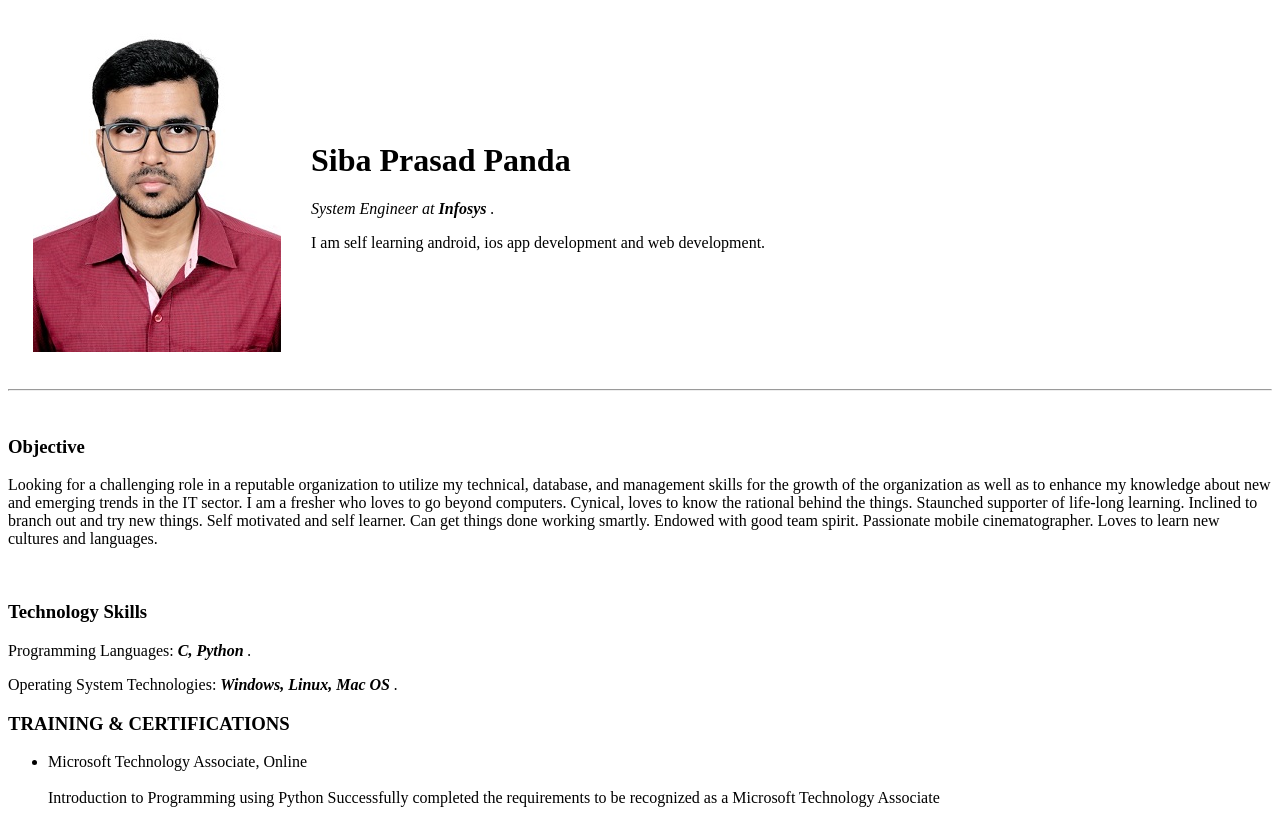
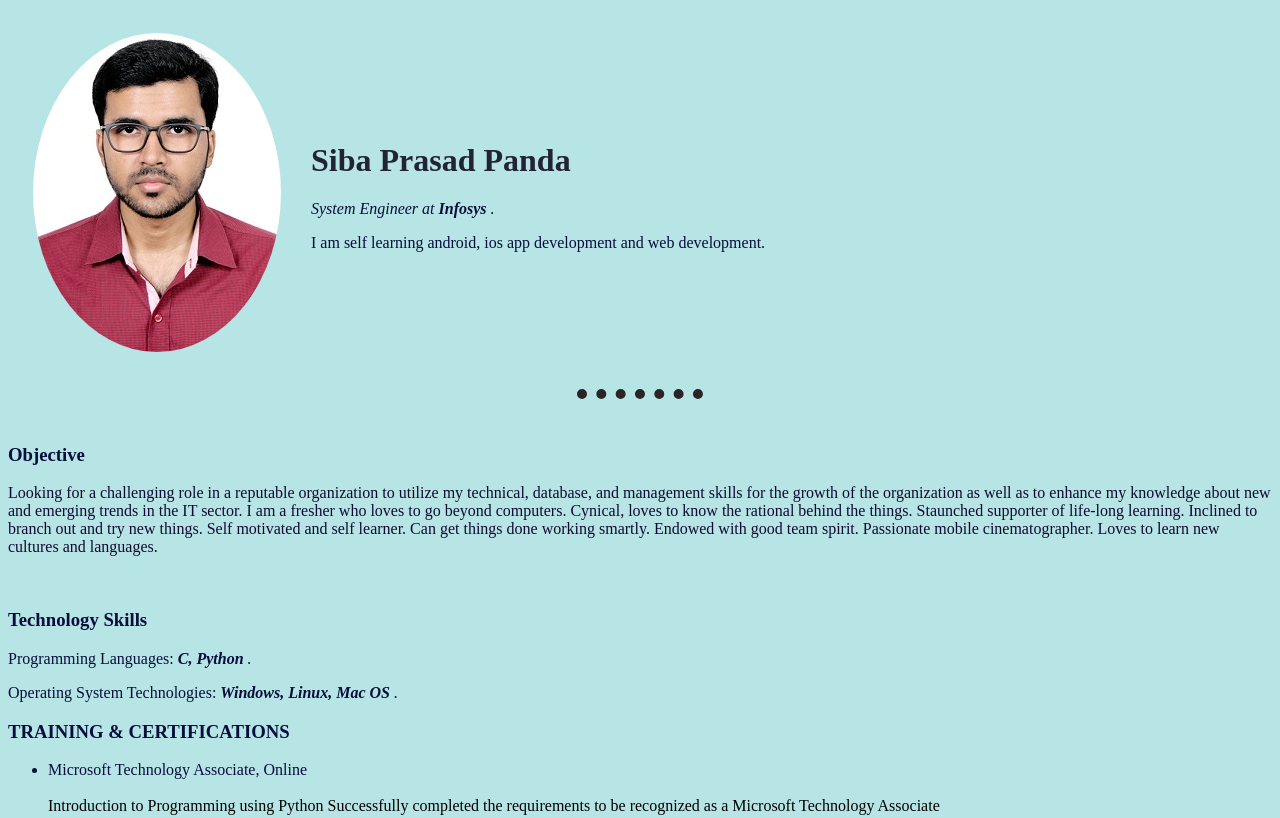
Before and after one commit to wrathhunter/Resume, a plain HTML site: page index.html in a window 1280 px wide. Shown: the top 818 px of the page. Drawn offline with Linux system fonts and the light colour scheme.

Commit message:
Add files via upload

```diff
--- /dev/null
+++ b/css/styles.css
@@ -0,0 +1,38 @@
+body {
+    background-color: rgb(183, 228, 228);
+}
+hr {
+    border-style: none;
+    border-top-style: dotted;
+    border-color:rgb(43, 36, 36);
+    border-width:10px;
+    width:10%;
+    height:0px;
+}
+h1{
+    color: rgb(35, 35, 54);
+}
+h3{
+    color: rgb(6, 14, 59);
+    transition: background-color .5s;
+}
+.objective{
+    color:rgb(16, 10, 49);
+}
+#myphoto{
+    border-radius: 100%;
+}
+p{
+    color: rgb(6, 14, 59);
+    transition: background-color .5s;
+}
+p:hover{
+    background-color: rgb(255, 255, 255);
+}
+li{
+    color: rgb(6, 14, 59);
+    transition: background-color .5s;
+}
+li:hover{
+    background-color: rgb(255, 255, 255);
+}
--- a/index.html
+++ b/index.html
@@ -4,12 +4,13 @@
         <meta charset="UTF-8">
         <meta name="viewport" content="width=device-width, initial-scale=1.0">
         <title>Siba's personal site</title>
+        <link rel="stylesheet" href="css/styles.css">
     </head>
     <body>
         <table cellspacing="20" cellpadding="5">
             <tr>
                 <td>
-                    <img src="images/IMG_9141.jpg" alt="siba's profile picture">
+                    <img id="myphoto" src="images/IMG_9141.jpg" alt="siba's profile picture">
                 </td>
                 <td>
                     <h1>Siba Prasad Panda</h1>
@@ -20,8 +21,8 @@
         </table>
         <hr>
         <br>
-        <h3>Objective</h3>
-        <p>Looking for a challenging role in a reputable organization to utilize my technical, database, and management skills for the growth of the organization as well as to enhance my knowledge about new and emerging trends in the IT sector. I am a fresher who loves to go beyond computers. Cynical, loves to know the rational behind the things. Staunched supporter of life-long learning. Inclined to branch out and try new things. Self motivated and self learner. Can get things done working smartly. Endowed with good team spirit. Passionate mobile cinematographer. Loves to learn new cultures and languages.</p>
+        <h3 >Objective</h3>
+        <p class="objective">Looking for a challenging role in a reputable organization to utilize my technical, database, and management skills for the growth of the organization as well as to enhance my knowledge about new and emerging trends in the IT sector. I am a fresher who loves to go beyond computers. Cynical, loves to know the rational behind the things. Staunched supporter of life-long learning. Inclined to branch out and try new things. Self motivated and self learner. Can get things done working smartly. Endowed with good team spirit. Passionate mobile cinematographer. Loves to learn new cultures and languages.</p>
         <br>
         <h3>Technology Skills</h3>
         <p> Programming Languages: <strong><em>C, Python </strong>.</em></p>
```
Also changed, not shown: Accounts.html (+3 -2 lines).
